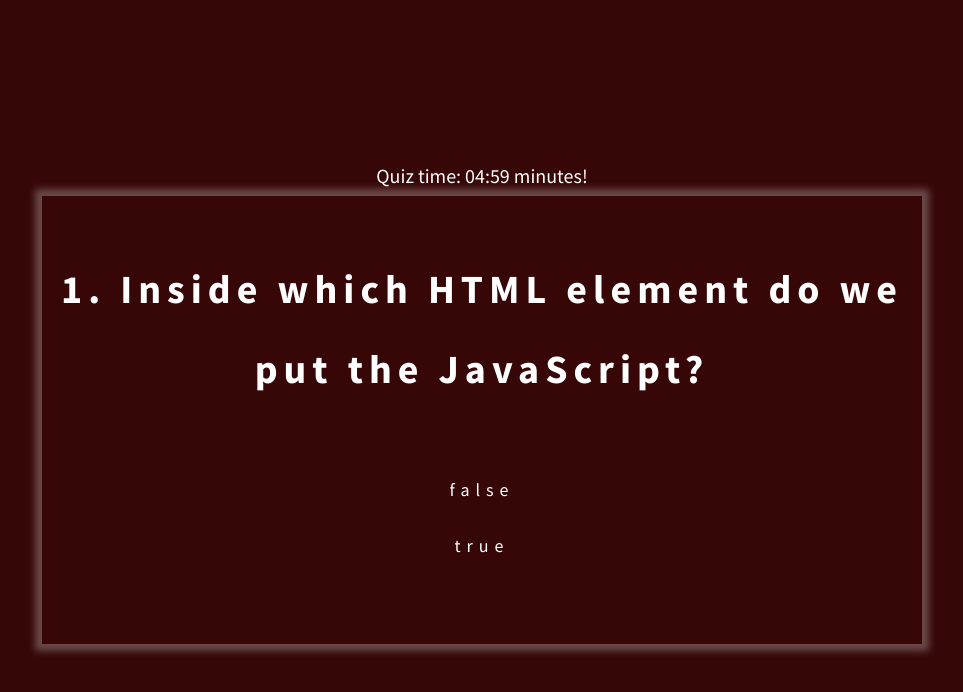
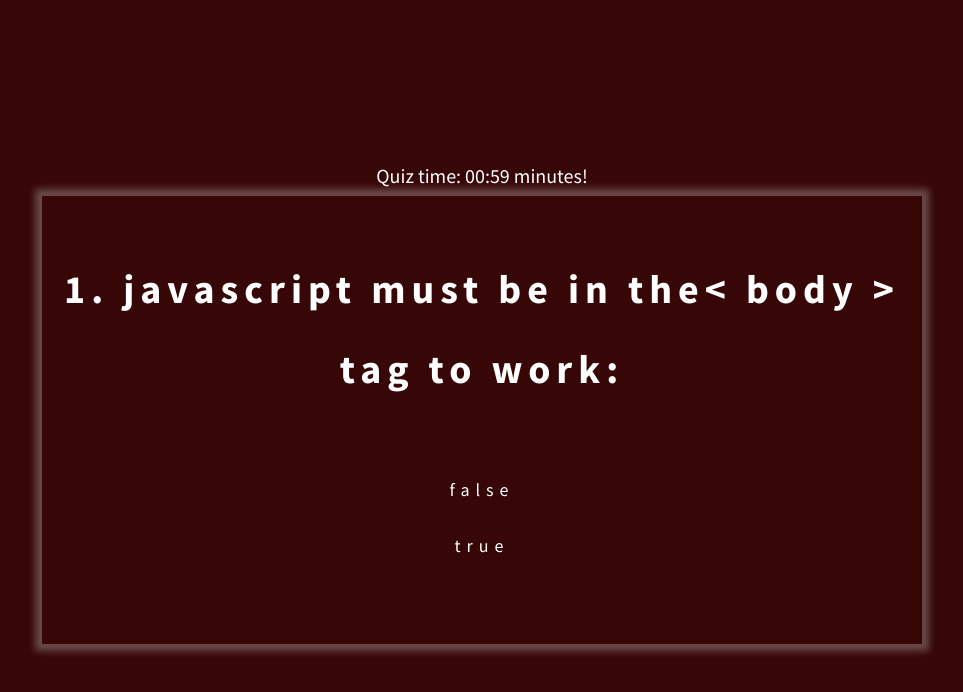
Before and after one commit to mohamedisaaq0/4-code-quiz, a plain HTML site: page index.html in a window 1280 px wide. Both pictures are taken after a click on the button "START". Shown: the whole page, without its empty margins (158-1121 px from the left). Drawn offline with Linux system fonts and the light colour scheme.

Commit message:
changed the question from demo to actual javascript questions

```diff
--- a/assests/css/style.css
+++ b/assests/css/style.css
@@ -206,7 +206,7 @@ body {
   top: 30%;
   left: 50%;
   transform: translate(-50%, -50%);
-  width: 100%;
+  width: 75%;
 }
 
 
@@ -221,7 +221,7 @@ body {
   top: 50%;
   left: 50%;
   transform: translate(-50%, -50%);
-  width: 100%;
+  width: 75%;
 }
 
 /* end of result styles */
--- a/assests/js/javascript.js
+++ b/assests/js/javascript.js
@@ -28,35 +28,56 @@ const options = ["false", "true"];
 // all questions array
 const questions = [
   {
-    text: "Inside which HTML element do we put the JavaScript?",
+    text: "javascript must be in the< body > tag to work:",
     options,
     correctAnswer: "true",
   },
   {
-    text: "Would you like to see a prequel to this Spider-Man series?",
+    text: "We can find errors in code only when we test the program",
+    options,
+    correctAnswer: "false",
+  },
+  {
+    text: "An error in code is known as a bug",
     options,
     correctAnswer: "true",
   },
   {
-    text: "Would you like to watch Venom and Spider-Man battle in the next movie?",
+    text: ">= stands for not equal to",
+    options,
+    correctAnswer: "false",
+  },
+  {
+    text: "An if statement must have an else clause attached",
+    options,
+    correctAnswer: "false",
+  },
+  {
+    text: "two or more conditions can be added using && and ||",
     options,
     correctAnswer: "true",
   },
   {
-    text: "Would you like to watch Miles Morales and Spider-Man in the next movie?",
+    text: "two or more conditions can be added using && and ||",
     options,
     correctAnswer: "true",
   },
   {
-    text: "Would you like to watch a Spider-Man series on just Miles Morales?",
+    text: "prompt, parseInt and document.write are keywords we use to function something in javascript",
     options,
     correctAnswer: "true",
   },
   {
-    text: "Would you like watching an animated series on Spider-Man?",
+    text: "% is a valid mathematical operator",
     options,
     correctAnswer: "true",
+  },
+  {
+    text: "document.write(sum=a+b ) is a valid javascript statement.",
+    options,
+    correctAnswer: "false",
   }
+
 ];
 
 
@@ -133,7 +154,7 @@ const handleFormSubmit = (event) => {
     storeInLS("allResults", result);
 
     // clear Results
-    localStorage.removeItem("score");
+    // localStorage.removeItem("score");
 
     // remove form
     document.getElementById("feedback-form").remove();
@@ -319,7 +340,7 @@ const handleStartButtonClick = () => {
   renderQuestion();
 
 
-  startTime(60 * 5,timeEl)
+  startTime(60,timeEl)
 
 };
 
--- a/index.html
+++ b/index.html
@@ -15,7 +15,7 @@
   <body>
     <main class="main" id="main">
         <div class="timer"
-        style="text-align:center">Quiz time: <span id="time">05:00</span> minutes!</div>
+        style="text-align:center">Quiz time: <span id="time">01:00</span> minutes!</div>
       <!-- banner section -->
       <section class="content-section" id="banner">
         <h1 class="content-section-title">JavaScript Fundamentals Quiz</h1>
```
